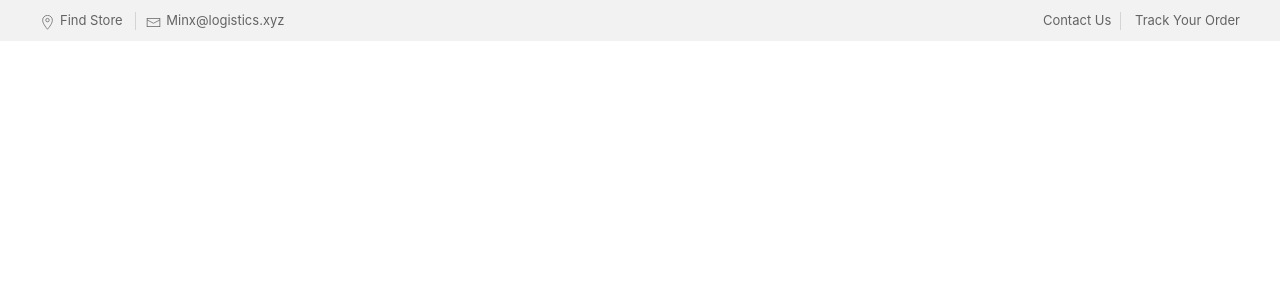
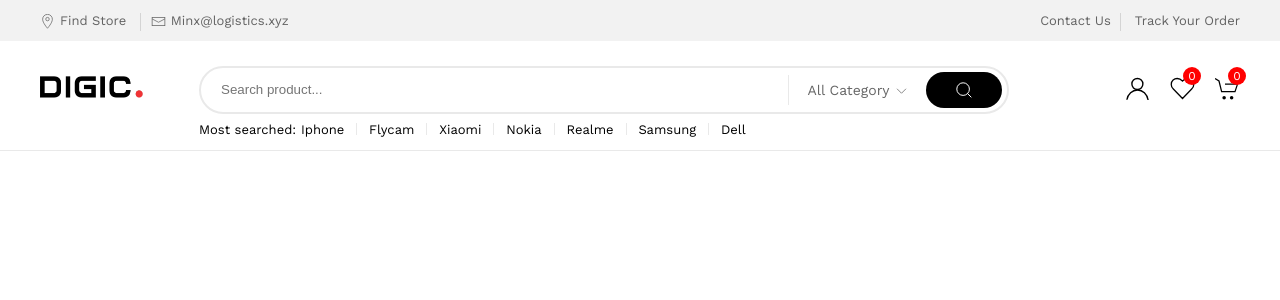
Before and after one commit to duclong09/UiKit, a PHP site: page /home.php in a window 1280 px wide. Shown: the top 300 px of the page. Run offline with PHP 8.4, Linux system fonts and the light colour scheme.

Commit message:
feate: layout-header-middle

```diff
--- a/components/head.php
+++ b/components/head.php
@@ -2,6 +2,6 @@
 <meta charset="UTF-8">
 <meta name="viewport" content="width=device-width, initial-scale=1.0">
 <link rel="stylesheet" href="resources/css/uikit.min.css" />
-<link rel="stylesheet" href="resources/style.css" />
+<link rel="stylesheet" href="resources/css/style.css" />
 <script src="resources/js/uikit.min.js"></script>
 <script src="resources/js/uikit-icons.min.js"></script>
--- a/components/header.php
+++ b/components/header.php
@@ -19,6 +19,57 @@
             </div>
         </div>
     </div>
-    <div class="header-middle"></div>
+    <div class="header-middle">
+        <div class="uk-container uk-container-1520">
+            <div class="uk-flex uk-flex-between">
+                <div class="logo">
+                    <a href="#">
+                        <img src="resources/img/background/logo-1.png.webp" alt="">
+                    </a>
+                </div>
+                <div class="header-search">
+                    <form action="" class="uk-form">
+                        <div class="form-row">
+                            <input type="text" class="input-text" value="" placeholder="Search product..." autocomplete="off">
+                        </div>
+                        <div class="search-dropdown">
+                            <div class="search-category-title">
+                                <span>All Category</span>
+                                <span class="uk-icon" uk-icon="chevron-down"></span>
+                            </div>
+                        </div>
+                        <button class="btn-search">
+                            <span class="uk-icon" uk-icon="search"></span>
+                        </button>
+                    </form>
+                    <div class="most-searched">
+                        <span class="search-item">Most searched:</span>
+                        <a href="#" class="search-item">Iphone</a>
+                        <a href="#" class="search-item">Flycam</a>
+                        <a href="#" class="search-item">Xiaomi</a>
+                        <a href="#" class="search-item">Nokia</a>
+                        <a href="#" class="search-item">Realme</a>
+                        <a href="#" class="search-item">Samsung</a>
+                        <a href="#" class="search-item">Dell</a>
+                    </div>
+                </div>
+                <div class="header-widget">
+                    <div class="uk-flex">
+                        <a href="#" class="widget-item">
+                            <span class="uk-icon" uk-icon="user"></span>
+                        </a>
+                        <a href="#" class="widget-item">
+                            <span class="uk-icon" uk-icon="heart"></span>
+                            <span class="number">0</span>
+                        </a>
+                        <a href="#" class="widget-item">
+                            <span class="uk-icon" uk-icon="cart"></span>
+                            <span class="number">0</span>
+                        </a>
+                    </div>
+                </div>
+            </div>
+        </div>
+    </div>
     <div class="header-lower"></div>
 </header>
--- /dev/null
+++ b/resources/css/style.css
@@ -0,0 +1,239 @@
+@import url('https://fonts.googleapis.com/css2?family=Work+Sans:wght@200;300;400;500;600;700;800;900&display=swap');
+
+/* Core */
+* {
+    padding: 0;
+    margin: 0;
+    box-sizing: border-box;
+}
+
+body {
+    font-family: 'Work Sans', sans-serif;
+    font-size: 14px;
+}
+
+input::-moz-placeholder {
+    font-family: 'Work Sans', sans-serif;
+}
+
+.uk-container-1520 {
+    max-width: 1520px;
+}
+
+
+/* General */
+/* Header */
+.pc-header{
+    border-bottom: 1px solid #e9e9e9;
+}
+.header-upper {
+    background: #f2f2f2;
+    padding: 10.5px 0;
+    font-size: 13px;
+}
+
+.header-upper a {
+    color: #636363;
+}
+
+.header-contact .header-contact__item {
+    position: relative;
+    padding-left: 20px;
+}
+
+.header-contact .header-contact__item span.uk-icon {
+    position: absolute;
+    left: 0;
+    top: 1px;
+    font-size: 10px;
+}
+
+.header-contact .header-contact__item span.uk-icon svg {
+    width: 15px;
+}
+
+.contact-link:not(:last-child) {
+    margin-right: 10px;
+    padding-right: 10px;
+    position: relative;
+}
+
+.contact-link:not(:last-child)::before {
+    content: '';
+    display: block;
+    position: absolute;
+    right: 0;
+    top: 0;
+    width: 1px;
+    height: 18px;
+    background-color: #d4d4d4;
+}
+
+.header-middle {
+    padding: 25px 0 10px 0px;
+}
+
+.header-middle .logo {
+    max-width: 103px;
+    padding-top: 10px;
+}
+
+.header-search {
+    width: 810px;
+    margin-left: -60px;
+}
+
+.header-search .input-text {
+    width: 100%;
+    height: 48px;
+    border-radius: 100px;
+    border: 2px solid #e9e9e9;
+    padding-left: 20px;
+    outline: none;
+    padding-right: 220px;
+}
+
+.header-search .uk-form {
+    position: relative;
+
+}
+
+.header-search .btn-search,
+.header-search .search-dropdown {
+    position: absolute;
+    top: 50%;
+
+    transform: translateY(-50%);
+}
+
+.header-search .search-dropdown {
+    right: 100px;
+}
+
+.header-search .btn-search {
+    right: 7px;
+}
+
+.header-search .form-row {
+    position: relative;
+}
+
+.header-search .form-row::before {
+    content: '';
+    display: block;
+    position: absolute;
+    top: 50%;
+    right: 220px;
+    width: 1px;
+    height: 30px;
+    background-color: #e9e9e9;
+    transform: translateY(-50%);
+
+}
+
+.search-category-title {
+    font-size: 14px;
+}
+
+.search-category-title svg {
+    width: 15px;
+}
+
+.header-search .btn-search {
+    width: 76px;
+    height: 36px;
+    background-color: #000;
+    border-radius: 100px;
+    border: none;
+    cursor: pointer;
+}
+.header-search .btn-search:hover{
+    background-color: red;
+}
+
+.header-search .btn-search svg {
+    color: #fff;
+    width: 18px;
+}
+.header-search .uk-form{
+    margin-bottom: 5px;
+}
+
+.most-searched > *{
+    font-size: 13px;
+    font-weight: 400;
+    color:#000;
+}
+
+
+.most-searched .search-item:not(:first-child){
+    margin-right: 20px;
+    position: relative;
+
+}
+
+
+.most-searched .search-item:not(:last-child)::before{
+    content: '';
+    position: absolute;
+    width: 1px;
+    height: 12px;
+    top: 50%;
+    right: -13px;
+    background-color: #e9e9e9;
+    transform: translateY(-50%);
+}
+
+
+/* .most-searched{
+    position: relative;
+} */
+/* .most-searched > *::before{
+    content: '';
+    position: absolute;
+    width: 1px;
+    height: 18px;
+    top: 0;
+    left: 20px;
+    background-color: red;
+} */
+
+/*
+.search-item::before{
+
+} */
+
+/* .most-searched .search-item:not(:last-child){
+    content: '';
+    position: absolute;
+    background-color: #e9e9e9;
+} */
+
+
+.header-widget .widget-item:not(:first-child){
+    margin-left: 20px;
+}
+.header-widget{
+    padding-top: 10px;
+}
+
+.header-widget .widget-item{
+    color: #000;
+    position: relative;
+}
+.header-widget .widget-item svg{
+    width: 25px;
+}
+.header-widget .widget-item .number{
+    position: absolute;
+    top: -9px;
+    right: -6px;
+    width: 18px;
+    height: 18px;
+    background-color: red;
+    font-size: 12px;
+    text-align: center;
+    line-height: 18px;
+    border-radius: 50%;
+    color: #ffff;
+}
--- a/resources/style.css
+++ /dev/null
@@ -1,49 +0,0 @@
-.uk-container-1520 {
-    max-width: 1520px;
-}
-
-/* Core */
-/* General */
-/* Header */
-.header-upper {
-    background: #f2f2f2;
-    padding: 10.5px 0;
-    font-size: 13px;
-}
-
-.header-upper a {
-    color: #636363;
-}
-
-.header-contact .header-contact__item {
-    position: relative;
-    padding-left: 20px;
-}
-
-.header-contact .header-contact__item span.uk-icon {
-    position: absolute;
-    left: 0;
-    top: 3px;
-    font-size: 10px;
-}
-
-.header-contact .header-contact__item span.uk-icon svg {
-    width: 15px;
-}
-
-.contact-link:not(:last-child) {
-    margin-right: 10px;
-    padding-right: 10px;
-    position: relative;
-}
-
-.contact-link:not(:last-child)::before {
-    content: '';
-    display: block;
-    position: absolute;
-    right: 0;
-    top: 0;
-    width: 1px;
-    height: 18px;
-    background-color: #d4d4d4;
-}
```
Also changed, not shown: resources/img/background/logo-1.png.webp (added).
